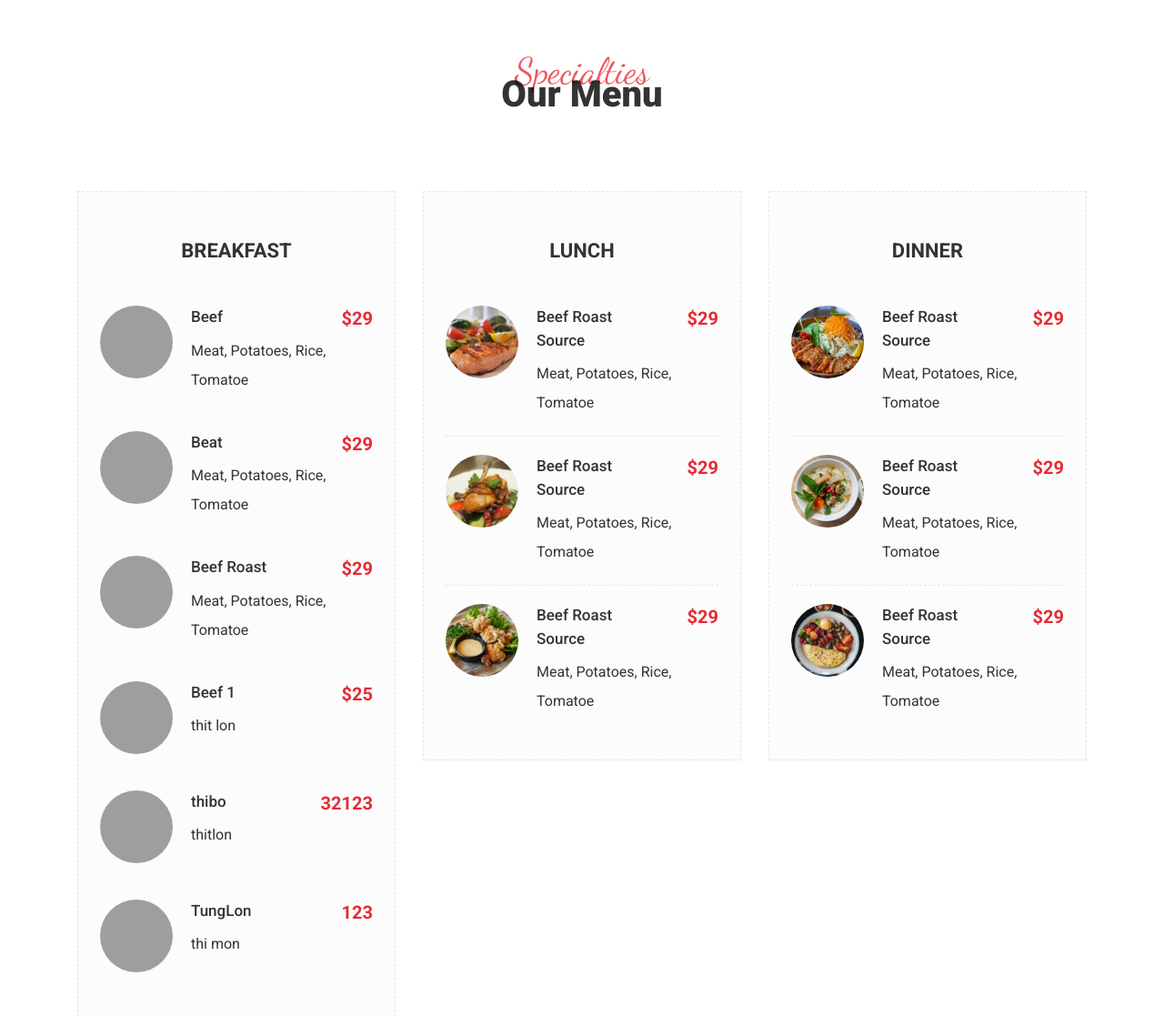
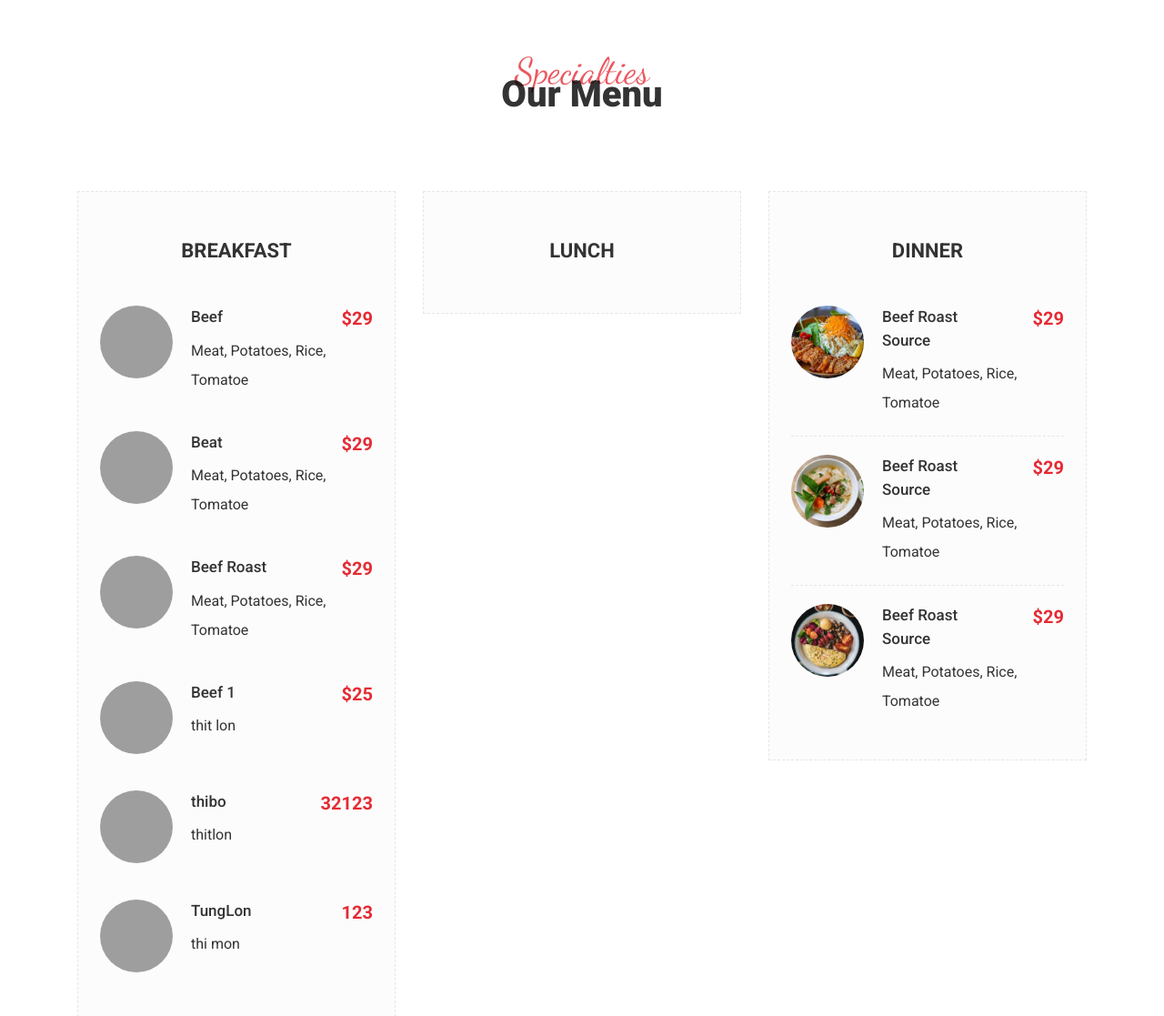
Before and after one commit to doanvietcntt99/Restaurant-DjangoPython, a Django app: template PythonWeb/home/templates/pages/home.html in a window 1280 px wide. Shown: the part 1854-2971 px from the top of the page at 91% size. Run offline with Django 3.2, Linux system fonts and the light colour scheme; the template is opened without the code that fills it: values that come from a table or form of the project are taken from there, others are empty; data comes from the database, SQL or seed files in the repository; both versions use the stored data as it was after the commit; some libraries are stand-ins or nearby versions; some web fonts are replaced; grey boxes are pictures that could not be loaded.

Commit message:
la1caigido

```diff
--- a/PythonWeb/home/admin.py
+++ b/PythonWeb/home/admin.py
@@ -10,7 +10,7 @@ class FoodAdmin (admin.ModelAdmin):
 class MasterChefAdmin(admin.ModelAdmin):
     list_display = ['nameChef','positionChef','selfIntroduceChef','avatarChef']
 class BlogAdmin(admin.ModelAdmin):
-    list_display = ['nameBlog','posterBlog','titleBlog','contentBlog', 'avatarBlog']
+    list_display = ['nameBlog','posterBlog','titleBlog','contentBlog', 'avatarBlog', 'timePost','updatedPost']
 admin.site.register(Booking, BookingAdmin)
 admin.site.register(Food, FoodAdmin)
 admin.site.register(MasterChef, MasterChefAdmin)
--- a/PythonWeb/home/models.py
+++ b/PythonWeb/home/models.py
@@ -28,3 +28,12 @@ class Blog(models.Model):
     avatarBlog = models.ImageField(upload_to='images/')
     timePost = models.DateTimeField(auto_now_add=True)
     updatedPost = models.DateTimeField(auto_now=True)
+class Users(models.Model):
+    username = models.CharField(max_length=100)
+    password = models.CharField(max_length=100)
+    FullName = models.CharField(max_length=100)
+    DOBUser = models.DateField()
+    emailUser = models.CharField(max_length=100)
+    phoneUser = models.CharField(max_length=12)
+    avatarUser = models.ImageField(upload_to='users')
+    statusUser = models.BooleanField(default=False)
--- a/PythonWeb/home/templates/pages/home.html
+++ b/PythonWeb/home/templates/pages/home.html
@@ -26,7 +26,7 @@
 	<link rel="icon" class="js-site-favicon" type="image/svg+xml" href="https://github.githubassets.com/favicons/favicon.svg">
 </head>
 <body>
-
+	{% block content %}
 	<div class="wrap">
 		<div class="container">
 			<div class="row justify-content-between">
@@ -214,8 +214,8 @@
 						<div class="heading-menu text-center ftco-animate">
 							<h3>Breakfast</h3>
 						</div>
-						{% block content %}
-						{% for food in Foods %}
+
+						{% for food in FastFood %}
 						<div class="menus border-bottom-0 d-flex ftco-animate">
 							<div class="menu-img img" style="background-image: url({% static 'images/{{food.avatarFood}}}'%});"></div>
 							<div class="text">
@@ -231,7 +231,7 @@
 							</div>
 						</div>
 						{% endfor %}
-						{% endblock %}
+
 						<span class="flat flaticon-bread" style="left: 0;"></span>
 						<span class="flat flaticon-breakfast" style="right: 0;"></span>
 					</div>
@@ -241,48 +241,6 @@
 					<div class="menu-wrap">
 						<div class="heading-menu text-center ftco-animate">
 							<h3>Lunch</h3>
-						</div>
-						<div class="menus d-flex ftco-animate">
-							<div class="menu-img img" style="background-image: url({% static 'images/lunch-1.jpg'%});"></div>
-							<div class="text">
-								<div class="d-flex">
-									<div class="one-half">
-										<h3>Beef Roast Source</h3>
-									</div>
-									<div class="one-forth">
-										<span class="price">$29</span>
-									</div>
-								</div>
-								<p><span>Meat</span>, <span>Potatoes</span>, <span>Rice</span>, <span>Tomatoe</span></p>
-							</div>
-						</div>
-						<div class="menus d-flex ftco-animate">
-							<div class="menu-img img" style="background-image: url({% static 'images/lunch-2.jpg'%});"></div>
-							<div class="text">
-								<div class="d-flex">
-									<div class="one-half">
-										<h3>Beef Roast Source</h3>
-									</div>
-									<div class="one-forth">
-										<span class="price">$29</span>
-									</div>
-								</div>
-								<p><span>Meat</span>, <span>Potatoes</span>, <span>Rice</span>, <span>Tomatoe</span></p>
-							</div>
-						</div>
-						<div class="menus border-bottom-0 d-flex ftco-animate">
-							<div class="menu-img img" style="background-image: url({% static 'images/lunch-3.jpg'%});"></div>
-							<div class="text">
-								<div class="d-flex">
-									<div class="one-half">
-										<h3>Beef Roast Source</h3>
-									</div>
-									<div class="one-forth">
-										<span class="price">$29</span>
-									</div>
-								</div>
-								<p><span>Meat</span>, <span>Potatoes</span>, <span>Rice</span>, <span>Tomatoe</span></p>
-							</div>
 						</div>
 						<span class="flat flaticon-pizza" style="left: 0;"></span>
 						<span class="flat flaticon-chicken" style="right: 0;"></span>
@@ -704,16 +662,17 @@
 				</div>
 			</div>
 			<div class="row">
+				{% for blog in Blogs %}
 				<div class="col-md-4 ftco-animate">
 					<div class="blog-entry">
 						<a href="blog-single.html" class="block-20" style="background-image: url({% static 'images/image_1.jpg'%});">
 						</a>
 						<div class="text px-4 pt-3 pb-4">
 							<div class="meta">
-								<div><a href="#">August 3, 2020</a></div>
-								<div><a href="#">Admin</a></div>
+								<div><a href="#">{{blog.timePost}}</a></div>
+								<div><a href="#">{{blog.posterBlog}}</a></div>
 							</div>
-							<h3 class="heading"><a href="#">Even the all-powerful Pointing has no control about the blind texts</a></h3>
+							<h3 class="heading"><a href="#">{{blog.titleBlog}}</a></h3>
 							<p class="clearfix">
 								<a href="#" class="float-left read btn btn-primary">Read more</a>
 								<a href="#" class="float-right meta-chat"><span class="fa fa-comment"></span> 3</a>
@@ -721,40 +680,7 @@
 						</div>
 					</div>
 				</div>
-				<div class="col-md-4 ftco-animate">
-					<div class="blog-entry">
-						<a href="blog-single.html" class="block-20" style="background-image: url({% static 'images/image_2.jpg'%});">
-						</a>
-						<div class="text px-4 pt-3 pb-4">
-							<div class="meta">
-								<div><a href="#">August 3, 2020</a></div>
-								<div><a href="#">Admin</a></div>
-							</div>
-							<h3 class="heading"><a href="#">Even the all-powerful Pointing has no control about the blind texts</a></h3>
-							<p class="clearfix">
-								<a href="#" class="float-left read btn btn-primary">Read more</a>
-								<a href="#" class="float-right meta-chat"><span class="fa fa-comment"></span> 3</a>
-							</p>
-						</div>
-					</div>
-				</div>
-				<div class="col-md-4 ftco-animate">
-					<div class="blog-entry">
-						<a href="blog-single.html" class="block-20" style="background-image: url({% static 'images/image_3.jpg'%});">
-						</a>
-						<div class="text px-4 pt-3 pb-4">
-							<div class="meta">
-								<div><a href="#">August 3, 2020</a></div>
-								<div><a href="#">Admin</a></div>
-							</div>
-							<h3 class="heading"><a href="#">Even the all-powerful Pointing has no control about the blind texts</a></h3>
-							<p class="clearfix">
-								<a href="#" class="float-left read btn btn-primary">Read more</a>
-								<a href="#" class="float-right meta-chat"><span class="fa fa-comment"></span> 3</a>
-							</p>
-						</div>
-					</div>
-				</div>
+				{% endfor %}
 			</div>
 		</div>
 	</section>
@@ -866,6 +792,6 @@
 		<script src="https://maps.googleapis.com/maps/api/js?key=AIzaSyBVWaKrjvy3MaE7SQ74_uJiULgl1JY0H2s&sensor=false"></script>
 		<script src="{% static 'js/google-map.js'%}"></script>
 		<script src="{% static 'js/main.js'%}"></script>
-
+		{% endblock %}
 	</body>
 	</html>
```
Also changed, not shown: PythonWeb/ConnectDatabase.py (deleted, +0 -22 lines), PythonWeb/home/templates/pages/blog.html (+15 -21 lines), PythonWeb/home/views.py (+9 -4 lines), PythonWeb/db.sqlite3, PythonWeb/images/120347018_1289114848147493_3206215864204568297_n.jpg (added), PythonWeb/images/codoan.jpg (added), PythonWeb/images/codoan_MoUiVpW.jpg (added), PythonWeb/images/hat1.PNG (added).
